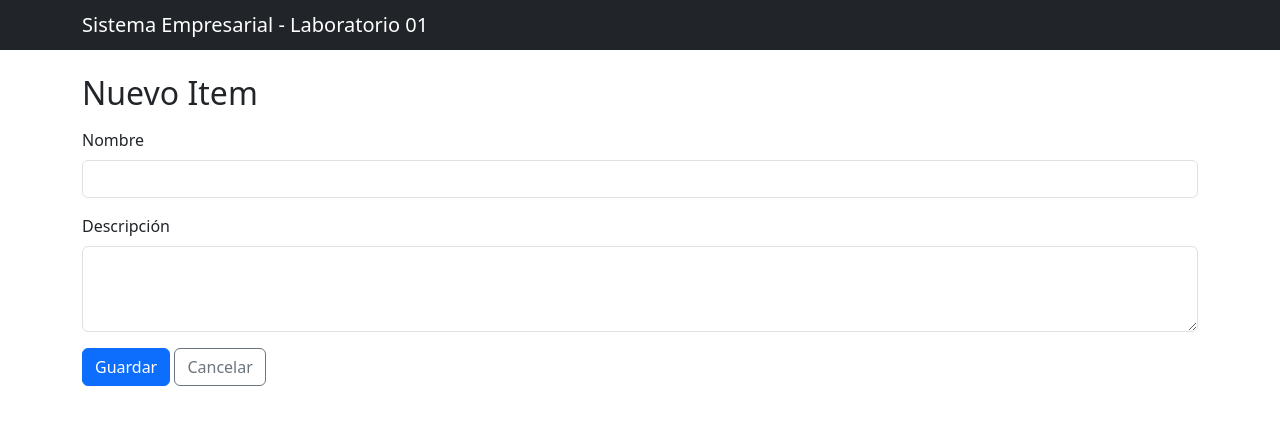
After one commit to ybestard2021/DjangoInicial, a Django app: page /nuevo/ in a window 1280 px wide. The commit adds this page. Shown: the top 425 px of the page. Run offline with Django 5.2, Linux system fonts and the light colour scheme.

Commit message:
Agrega alta de Item por formulario web en Semana 3
Nueva view item_create (GET/POST) e item_form.html para insertar Item
mediante Item.objects.create(), demostrando el flujo formulario -> POST
-> ORM -> INSERT -> SQLite -> redirect sin usar SQL manual ni ModelForm.

```diff
--- /dev/null
+++ b/django_project_s03/src/core/templates/core/item_form.html
@@ -0,0 +1,25 @@
+{% extends "base.html" %}
+
+{% block title %}Nuevo Item{% endblock %}
+
+{% block content %}
+    <h2 class="mb-3">Nuevo Item</h2>
+
+    {% if error %}
+    <div class="alert alert-danger">{{ error }}</div>
+    {% endif %}
+
+    <form method="post">
+        {% csrf_token %}
+        <div class="mb-3">
+            <label for="name" class="form-label">Nombre</label>
+            <input type="text" class="form-control" id="name" name="name" value="{{ name|default:'' }}">
+        </div>
+        <div class="mb-3">
+            <label for="description" class="form-label">Descripción</label>
+            <textarea class="form-control" id="description" name="description" rows="3">{{ description|default:'' }}</textarea>
+        </div>
+        <button type="submit" class="btn btn-primary">Guardar</button>
+        <a href="{% url 'item_list' %}" class="btn btn-outline-secondary">Cancelar</a>
+    </form>
+{% endblock %}
--- a/django_project_s03/src/core/templates/core/item_list.html
+++ b/django_project_s03/src/core/templates/core/item_list.html
@@ -3,7 +3,10 @@
 {% block title %}Listado de Items{% endblock %}
 
 {% block content %}
-    <h2 class="mb-3">Listado de Items</h2>
+    <div class="d-flex justify-content-between align-items-center mb-3">
+        <h2 class="mb-0">Listado de Items</h2>
+        <a href="{% url 'item_create' %}" class="btn btn-primary">Nuevo Item</a>
+    </div>
     <table class="table table-striped table-bordered align-middle">
         <thead>
             <tr>
--- a/django_project_s03/src/core/urls.py
+++ b/django_project_s03/src/core/urls.py
@@ -4,4 +4,5 @@ from . import views
 
 urlpatterns = [
     path('', views.item_list, name='item_list'),
+    path('nuevo/', views.item_create, name='item_create'),
 ]
--- a/django_project_s03/src/core/views.py
+++ b/django_project_s03/src/core/views.py
@@ -1,4 +1,4 @@
-from django.shortcuts import render
+from django.shortcuts import render, redirect
 
 from .models import Item
 
@@ -9,3 +9,24 @@ def item_list(request):
     # para mostrar que se puede cambiar la consulta ORM sin tocar el Template.
     items = Item.objects.order_by('-created_at')
     return render(request, 'core/item_list.html', {'items': items})
+
+
+def item_create(request):
+    if request.method == 'POST':
+        name = request.POST.get('name', '').strip()
+        description = request.POST.get('description', '').strip()
+
+        if not name:
+            return render(request, 'core/item_form.html', {
+                'error': 'El nombre es obligatorio.',
+                'name': name,
+                'description': description,
+            })
+
+        # ORM: Django convierte esta operación Python en un INSERT SQL
+        # que finalmente ejecutará SQLite.
+        Item.objects.create(name=name, description=description)
+
+        return redirect('item_list')
+
+    return render(request, 'core/item_form.html')
```
Also changed, not shown: django_project_s03/README.md.
